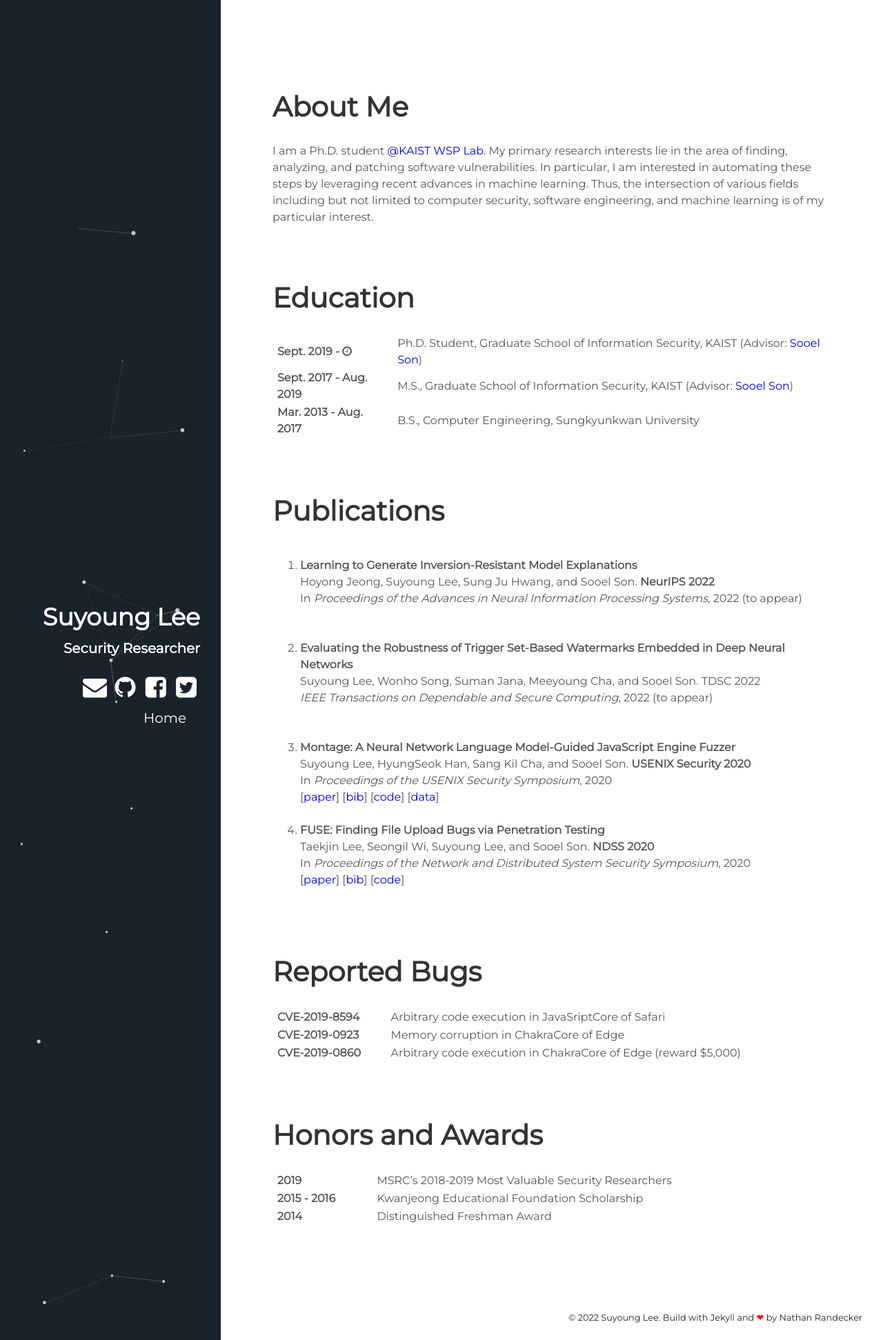
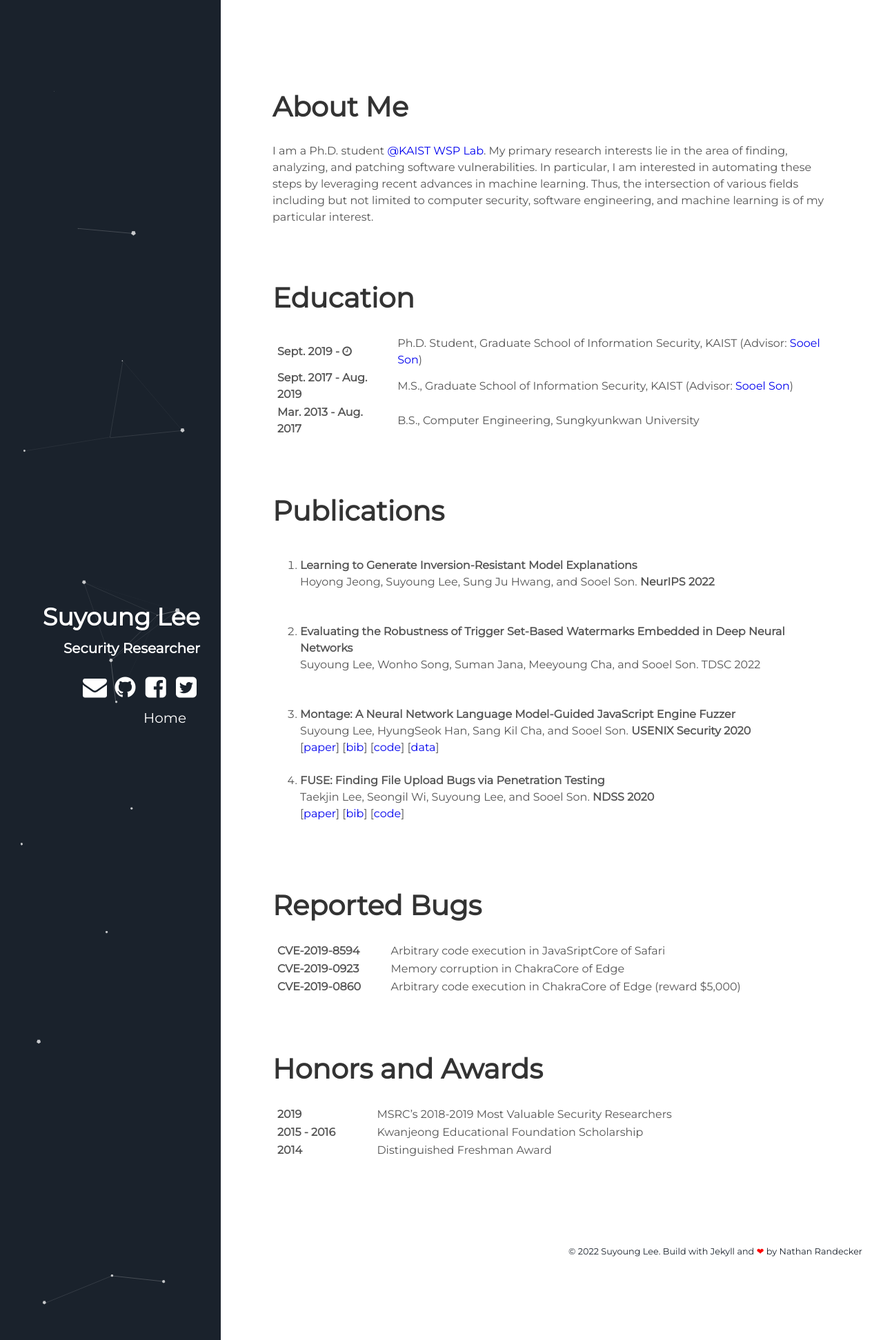
Before and after one commit to leeswimming/leeswimming.github.io, a Jekyll site: the page built from index.html, in a window 1280 px wide. Shown: the whole page at 69% size. Built offline with Jekyll 4.4.1, drawn with Linux system fonts in a browser that asks for light colours.

Commit message:
Remove proceedings

```diff
--- a/_data/publications.yml
+++ b/_data/publications.yml
@@ -1,8 +1,6 @@
 - title: "Learning to Generate Inversion-Resistant Model Explanations"
   authors: Hoyong Jeong, Suyoung Lee, Sung Ju Hwang, and Sooel Son.
   venue: <strong>NeurIPS 2022</strong>
-  proceedings: In <em>Proceedings of the Advances in Neural Information Processing Systems</em>
-  year: 2022 (to appear)
   link:
   bib:
   code:
@@ -10,8 +8,6 @@
 - title: "Evaluating the Robustness of Trigger Set-Based Watermarks Embedded in Deep Neural Networks"
   authors: Suyoung Lee, Wonho Song, Suman Jana, Meeyoung Cha, and Sooel Son.
   venue: TDSC 2022
-  proceedings: <em>IEEE Transactions on Dependable and Secure Computing</em>
-  year: 2022 (to appear)
   link:
   bib:
   code:
@@ -19,8 +15,6 @@
 - title: "Montage: A Neural Network Language Model-Guided JavaScript Engine Fuzzer"
   authors: Suyoung Lee, HyungSeok Han, Sang Kil Cha, and Sooel Son.
   venue: <strong>USENIX Security 2020</strong>
-  proceedings: In <em>Proceedings of the USENIX Security Symposium</em>
-  year: 2020
   link: /papers/lee-sec20.pdf
   bib: /bibtex/lee-sec20.bib
   code: https://github.com/WSP-LAB/Montage
@@ -29,8 +23,6 @@
 - title: "FUSE: Finding File Upload Bugs via Penetration Testing"
   authors: Taekjin Lee, Seongil Wi, Suyoung Lee, and Sooel Son.
   venue: <strong>NDSS 2020</strong>
-  proceedings: In <em>Proceedings of the Network and Distributed System Security Symposium</em>
-  year: 2020
   link: /papers/lee-ndss20.pdf
   bib: /bibtex/lee-ndss20.bib
   code: https://github.com/WSP-LAB/FUSE
--- a/_includes/sections/publications.html
+++ b/_includes/sections/publications.html
@@ -11,7 +11,6 @@
             {{paper.title}} <br>
           </strong>
           {{paper.authors}} {{paper.venue}}<br>
-          {{paper.proceedings}}, {{paper.year}} <br>
           {% if paper.link %}
             [<a href="{{paper.link}}" target="_blank">paper</a>]
           {% endif %}
```
